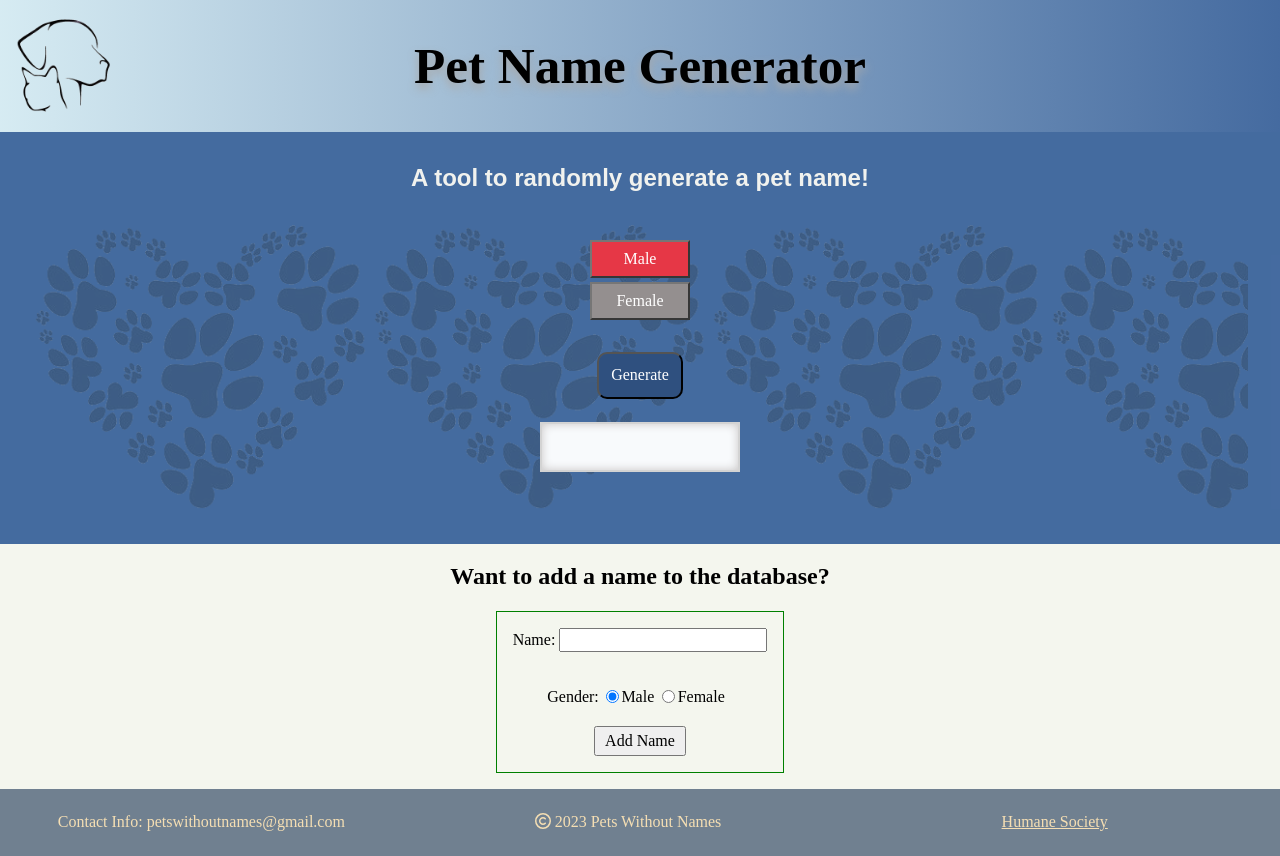
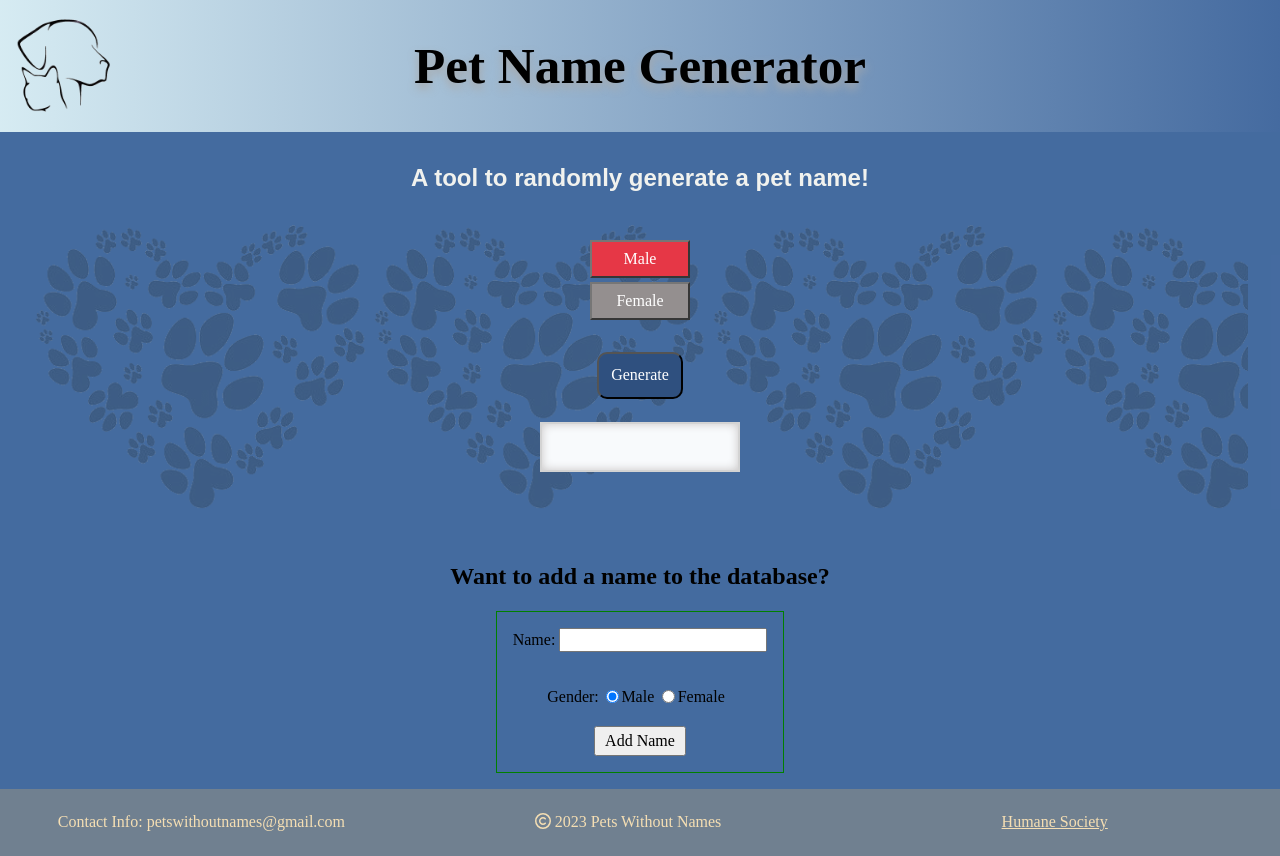
Before and after one commit to Pets-without-names/Jax-Pet-Names, a React (Create React App) app in the folder client/: page / in a window 1280 px wide. Built offline with nearby package versions, Linux system fonts and the light colour scheme; no server answers; a web font is replaced by a local one.

Commit message:
added dark bg color for dark mode

```diff
--- a/client/src/styles/header.css
+++ b/client/src/styles/header.css
@@ -3,6 +3,8 @@
 /* custom header properties: */
 :root {
   --header-bg-color: hsla(215, 72%, 31%, 0.8);
+  --main-bg-color: hsla(215, 72%, 31%, 0.8);
+  --dark-bg-color: hsla(0, 0, 0);
 }
 
 /* main styling */
@@ -66,3 +68,9 @@ header > img {
     font-size: 4vw;
   }
 }
+
+@media (prefers-color-scheme: dark) {
+  :root {
+    --header-bg-color: hsla(0, 0%, 0%);
+  }
+}
--- a/client/src/styles/main.css
+++ b/client/src/styles/main.css
@@ -2,7 +2,7 @@
 
 /* property variables: */
 :root {
-  --main-bg-color: hsl(80, 33%, 95%);
+  /* --main-bg-color: hsl(80, 33%, 95%); */
   --active-btn-color: hsl(355, 78%, 56%);
   --inactive-btn-color: hsl(0, 2%, 57%);
   --generate-btn-color: hsl(215, 46%, 34%);
@@ -13,8 +13,7 @@
 
 main {
   height: auto;
-  /* background-color: var(--dark-bg-color); */
-  background-color: var(--header-bg-color);
+  background-color: var(--main-bg-color);
   padding: 2em;
   position: relative;
   z-index: 2;
```
